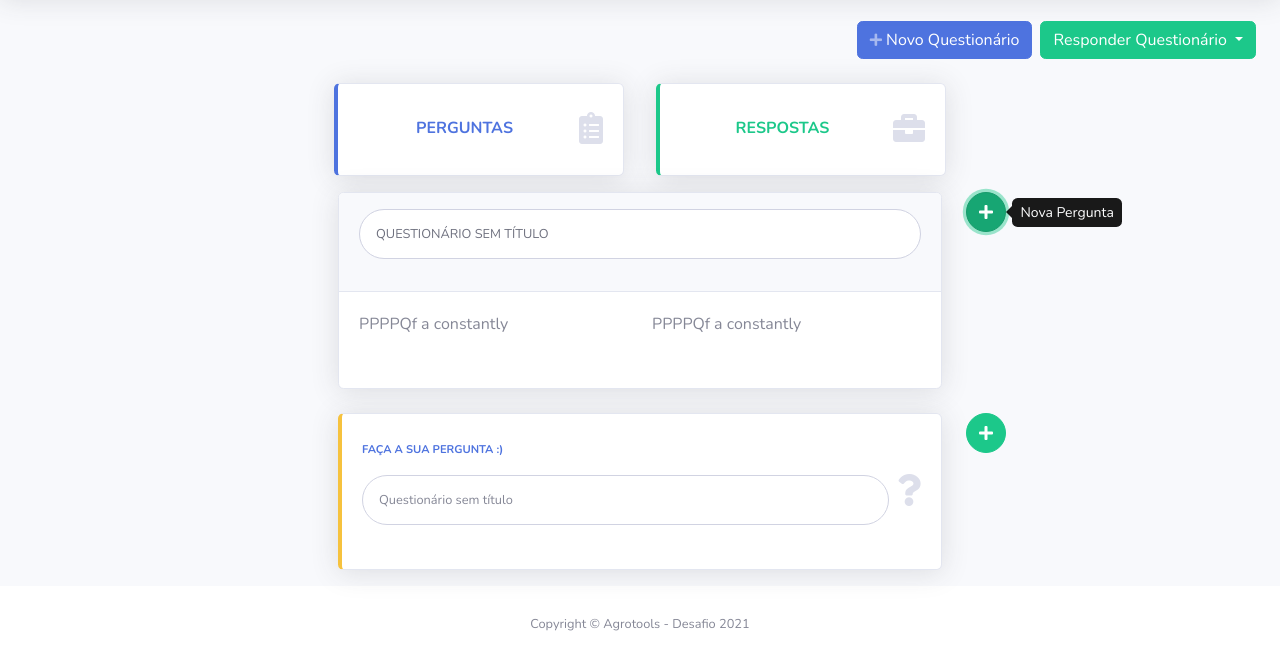
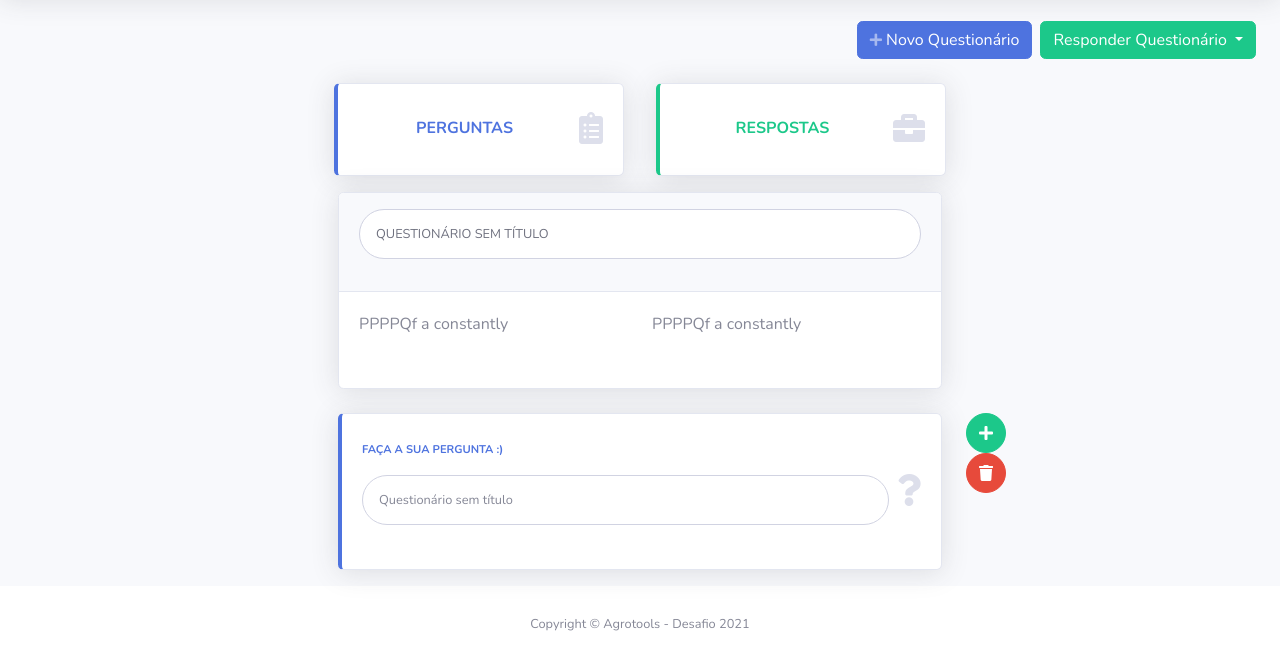
Before and after one commit to DeividhyTonetti/desafioAgro_front, a website with bundled scripts: page index.html in a window 1280 px wide. Both pictures are taken after a click on the link 986 px from the left and 285 px from the top of the page. Shown: the part 73-742 px from the top of the page. Built offline with nearby package versions, Linux system fonts and the light colour scheme.

Commit message:
[New Features]: Botões de incremente de perguntas parcialmente funcionando

```diff
--- a/index.html
+++ b/index.html
@@ -312,12 +312,13 @@
 								</div>
 							</div>
 						</div>
-						<div class="col-md-1 mb-1">
+						<div class="col-md-1 mb-1" id="buttons-1">
 							<a
 								href="#"
 								class="btn btn-success btn-circle"
+								id='1'
 								data-toggle="tooltip" data-placement="right" title="Nova Pergunta"
-								onclick="createQuestion()">
+								onclick="createQuestion(this.id)">
 								<i class="fas fa-plus"></i>
 							</a>
 						</div>
--- a/js/cardController.js
+++ b/js/cardController.js
@@ -1,15 +1,13 @@
-const createQuestion = () => {
-  const createDiv = document.createElement('div');
-
-  createDiv.innerHTML = `
-    <div class="row justify-content-center form-group">
+const CardComponent = (id) => (
+  `
+    <div class="row justify-content-center form-group" id='card-${id}'>
       <div class="col-xl-6 col-md-6 offset-md-1">
         <div class="card border-left-${colorCard()} shadow h-100 py-2">
           <div class="card-body">
             <div class="row no-gutters align-items-center">
               <div class="col mr-2">
                 <div class="text-xs font-weight-bold text-primary text-uppercase mb-10">
-                    Faça a sua pergunta :)
+                  Faça a sua pergunta :)
                 </div>
                 <div class="h5 mb-0 font-weight-bold text-gray-800">
                   <form class="user">
@@ -29,16 +27,39 @@ const createQuestion = () => {
           </div>
         </div>
       </div>
-      <div class="col-md-1 mb-1">
-        <a href="#" class="btn btn-success btn-circle"  onclick="createQuestion()">
-          <i class="fas fa-plus"></i>
-        </a>
-      </div>
+      ${ButtonsComponent(id)}
     </div>
-  `;
+  `
+);
+
+const ButtonsComponent = (id) => (
+  `
+    <div class="col-md-1 mb-1" id="buttons-${id}">
+      <a href="#" class="btn btn-success btn-circle" id="${id}" onclick="createQuestion(this.id)">
+        <i class="fas fa-plus"></i>
+      </a>
+      <a href="#" class="btn btn-danger btn-circle" id="${id}"  onclick="deleteQuestion(this.id)">
+        <i class="fas fa-trash"></i>
+      </a>
+    </div>
+  `
+);
+
+const createQuestion = (id) => {
+  const createDiv = document.createElement('div');
+
+  document.getElementById(id).style.display  = 'none';
+
+  createDiv.innerHTML = CardComponent(++id);
 
   const questions = document.getElementById('questions');
   questions.appendChild(createDiv);
+
+}
+
+const deleteQuestion = (id) => {
+  document.getElementById(`card-${id}`).remove();
+  document.getElementById(--id).style = 'block';
 }
 
 
@@ -55,7 +76,5 @@ const colorCard = () => {
 
   const random = Math.floor(Math.random() * 7);
 
-  console.log(random, colors[random]);
-
   return colors[random];
 }
```
